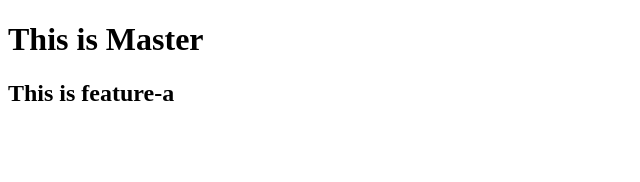
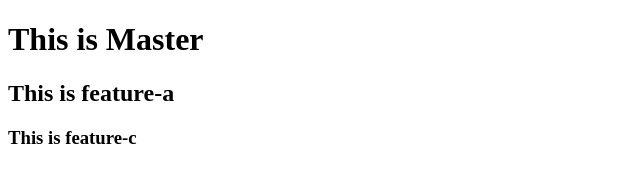
Before and after one commit to andrechrstian/Andre1, a plain HTML site: page index.html in a window 1280 px wide. Shown: the whole page, without its empty margins (0-640 px from the left). Drawn offline with Linux system fonts and the light colour scheme.

Commit message:
add feature-c

```diff
--- a/index.html
+++ b/index.html
@@ -9,5 +9,6 @@
 <body>
     <h1> This is Master</h1>
     <h2> This is feature-a</h2>
+    <h3> This is feature-c</h3>
 </body>
 </html>
```
